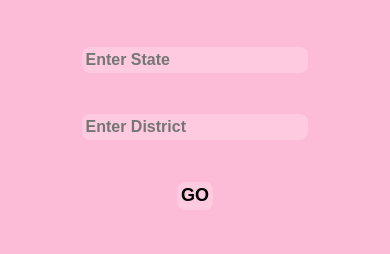
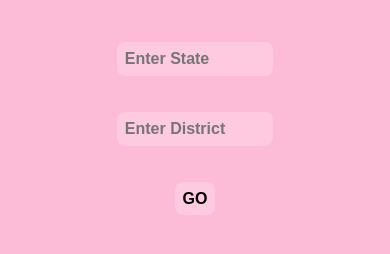
Before and after one commit to mehulmathur16/VaccineAvailability.github.io, a plain HTML site: page index.html in a window 390 px wide. Shown: the part 86-340 px from the top of the page. Drawn offline with Linux system fonts and the light colour scheme.

Commit message:
Update style.css

```diff
--- a/style.css
+++ b/style.css
@@ -109,3 +109,18 @@ body{
     width: 100vw;
     background-color: #FCBCD7;
 }
+
+@media (max-width: 768px){
+
+    .state_name , .district_name{
+        width: 40vw;
+        padding: 2vw;
+    }
+
+    .district_button{
+        padding: 2vw;
+        font-weight: bolder;
+        font-size: medium;
+    }
+
+}
```
